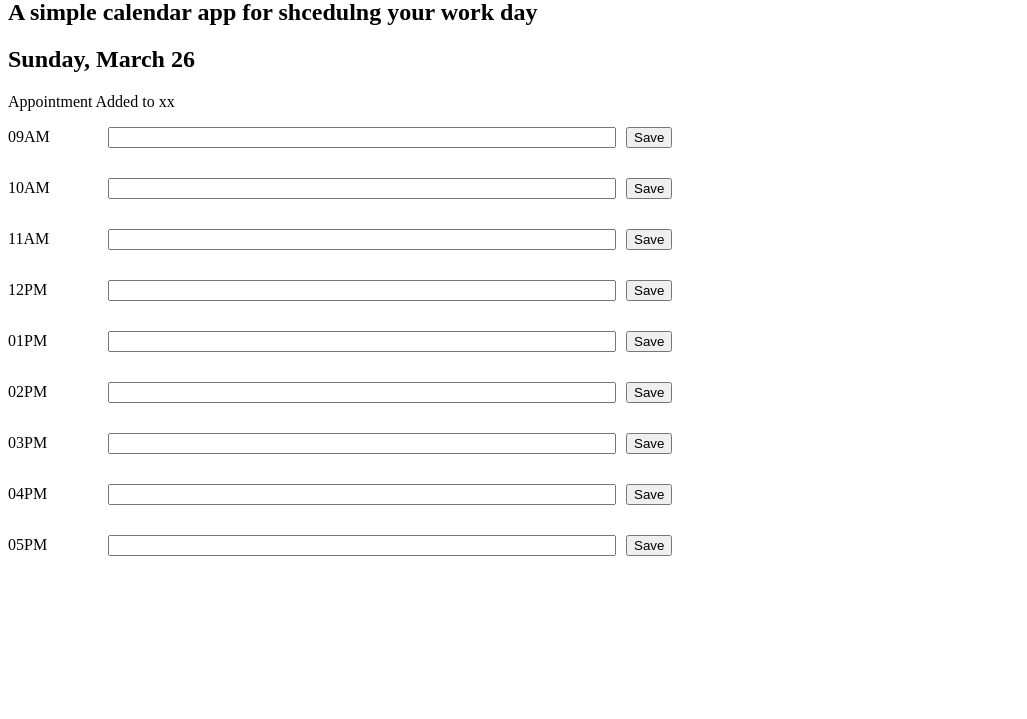
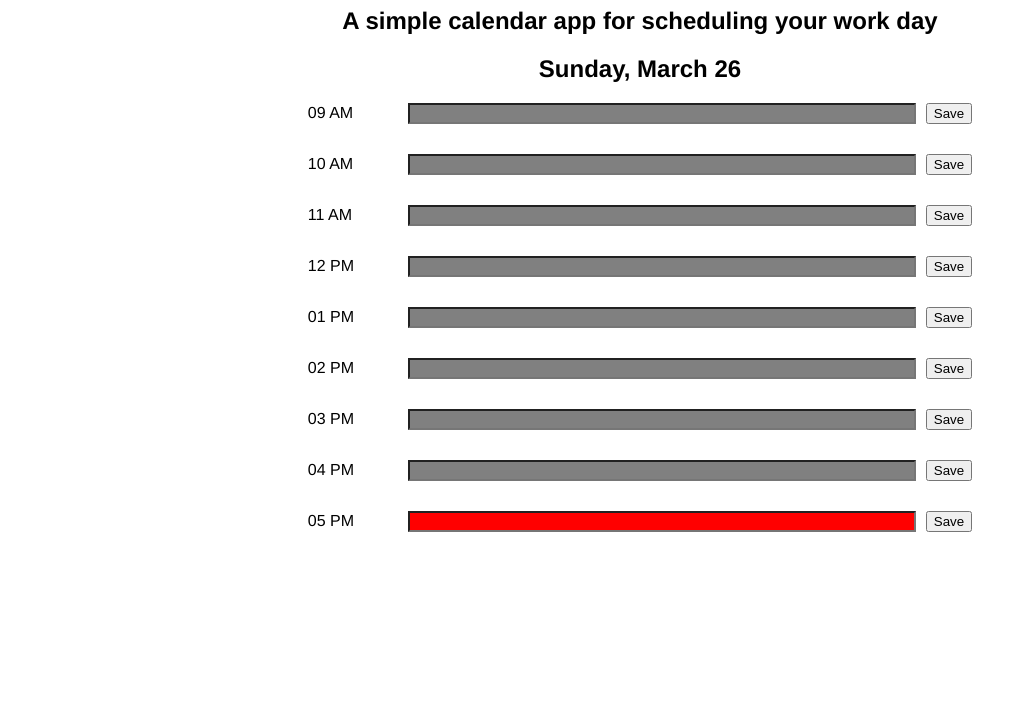
Before and after one commit to StrugglerXIV/Event-Planner-Challenge, a plain HTML site: page index.html in a window 1280 px wide. Shown: the part 81-800 px from the top of the page, without its empty margins (0-1027 px from the left). Drawn offline with nearby package versions, Linux system fonts and the light colour scheme.

Commit message:
Full functionality, css remianing

```diff
--- a/assets/css/reset.css
+++ b/assets/css/reset.css
@@ -0,0 +1,16 @@
+body {
+    font-family: 'Franklin Gothic Medium', 'Arial Narrow', Arial, sans-serif;
+    display: flex;
+    flex-direction: column;
+    align-items: center;
+}
+
+h1 {
+    text-align: center;
+}
+h2 {
+    text-align: center;
+}
+p {
+    text-align: center;
+}
--- a/assets/js/main.js
+++ b/assets/js/main.js
@@ -2,15 +2,34 @@
 var currentDayEl = document.getElementById('currentDay');
 currentDayEl.textContent = dayjs().format('dddd, MMMM DD');
 // Setting up local storage to text
-var fieldOneElText = localStorage.getItem('firstHour')
-var fieldTwoElText = localStorage.getItem('secondHour')
-var fieldThreeElText = localStorage.getItem('thirdHour')
-var fieldFourElText = localStorage.getItem('fourthHour')
-var fieldFiveElText = localStorage.getItem('fifthHour')
-var fieldSixElText = localStorage.getItem('sixthHour')
-var fieldSevenElText = localStorage.getItem('seventhHour')
-var fieldEightElText = localStorage.getItem('eighthHour')
-var fieldNineElText = localStorage.getItem('ninthHour')
+var fieldOneElText = localStorage.getItem('firstHour');
+var fieldTwoElText = localStorage.getItem('secondHour');
+var fieldThreeElText = localStorage.getItem('thirdHour');
+var fieldFourElText = localStorage.getItem('fourthHour');
+var fieldFiveElText = localStorage.getItem('fifthHour');
+var fieldSixElText = localStorage.getItem('sixthHour');
+var fieldSevenElText = localStorage.getItem('seventhHour');
+var fieldEightElText = localStorage.getItem('eighthHour');
+var fieldNineElText = localStorage.getItem('ninthHour');
+// Text content of the time.
+var time1El = document.getElementById('time1')
+var time2El = document.getElementById('time2')
+var time3El = document.getElementById('time3')
+var time4El = document.getElementById('time4')
+var time5El = document.getElementById('time5')
+var time6El = document.getElementById('time6')
+var time7El = document.getElementById('time7')
+var time8El = document.getElementById('time8')
+var time9El = document.getElementById('time9')
+time1El.textContent = dayjs().hour(9).format('hh A')
+time2El.textContent = dayjs().hour(10).format('hh A')
+time3El.textContent = dayjs().hour(11).format('hh A')
+time4El.textContent = dayjs().hour(12).format('hh A')
+time5El.textContent = dayjs().hour(13).format('hh A')
+time6El.textContent = dayjs().hour(14).format('hh A')
+time7El.textContent = dayjs().hour(15).format('hh A')
+time8El.textContent = dayjs().hour(16).format('hh A')
+time9El.textContent = dayjs().hour(17).format('hh A')
 // get save buttons
 var saveBtn1El = document.getElementById('saveBtn1');
 var saveBtn2El = document.getElementById('saveBtn2');
@@ -21,60 +40,71 @@ var saveBtn6El = document.getElementById('saveBtn6');
 var saveBtn7El = document.getElementById('saveBtn7');
 var saveBtn8El = document.getElementById('saveBtn8');
 var saveBtn9El = document.getElementById('saveBtn9');
+//Confirm save
+var locationConfirmEl = document.getElementById('locationConfirmed');
 
 // Save input and store it 1
-saveBtn1El.addEventListener('click', function() {
+saveBtn1El.addEventListener('click', function () {
     var fieldOneEl = document.getElementById('field1');
     var fieldOneElText = fieldOneEl.value;
     localStorage.setItem('firstHour', fieldOneElText);
+    locationConfirmEl.textContent =' The Item was saved in the Local Storage ✔️';
 });
 // Save input and store it 2
-saveBtn2El.addEventListener('click', function() {
+saveBtn2El.addEventListener('click', function () {
     var fieldTwoEl = document.getElementById('field2');
     var fieldTwoElText = fieldTwoEl.value;
     localStorage.setItem('secondHour', fieldTwoElText);
+    locationConfirmEl.textContent =' The Item was saved in the Local Storage ✔️';
 });
 // Save input and store it 3
-saveBtn3El.addEventListener('click', function() {
+saveBtn3El.addEventListener('click', function () {
     var fieldThreeEl = document.getElementById('field3');
     var fieldThreeElText = fieldThreeEl.value;
     localStorage.setItem('thirdHour', fieldThreeElText);
+    locationConfirmEl.textContent =' The Item was saved in the Local Storage ✔️';
 });
 // Save input and store it 4
-saveBtn4El.addEventListener('click', function() {
+saveBtn4El.addEventListener('click', function () {
     var fieldFourEl = document.getElementById('field4');
     var fieldFourElText = fieldFourEl.value;
     localStorage.setItem('fourthHour', fieldFourElText);
+    locationConfirmEl.textContent =' The Item was saved in the Local Storage ✔️';
 });
 // Save input and store it 5
-saveBtn5El.addEventListener('click', function() {
+saveBtn5El.addEventListener('click', function () {
     var fieldFiveEl = document.getElementById('field5');
     var fieldFiveElText = fieldFiveEl.value;
     localStorage.setItem('fifthHour', fieldFiveElText);
+    locationConfirmEl.textContent =' The Item was saved in the Local Storage ✔️';
 });
 // Save input and store it 6
-saveBtn6El.addEventListener('click', function() {
+saveBtn6El.addEventListener('click', function () {
     var fieldSixEl = document.getElementById('field6');
     var fieldSixElText = fieldSixEl.value;
     localStorage.setItem('sixthHour', fieldSixElText);
+    locationConfirmEl.textContent =' The Item was saved in the Local Storage ✔️';
 });
 // Save input and store it 7
-saveBtn7El.addEventListener('click', function() {
+saveBtn7El.addEventListener('click', function () {
     var fieldSevenEl = document.getElementById('field7');
     var fieldSevenElText = fieldSevenEl.value;
     localStorage.setItem('seventhHour', fieldSevenElText);
+    locationConfirmEl.textContent =' The Item was saved in the Local Storage ✔️';
 });
 // Save input and store it 8
-saveBtn8El.addEventListener('click', function() {
+saveBtn8El.addEventListener('click', function () {
     var fieldEightEl = document.getElementById('field8');
     var fieldEightElText = fieldEightEl.value;
     localStorage.setItem('eighthHour', fieldEightElText);
+    locationConfirmEl.textContent =' The Item was saved in the Local Storage ✔️';
 });
 // Save input and store it 9
-saveBtn9El.addEventListener('click', function() {
+saveBtn9El.addEventListener('click', function () {
     var fieldNineEl = document.getElementById('field9');
     var fieldNineElText = fieldNineEl.value;
     localStorage.setItem('ninthHour', fieldNineElText);
+    locationConfirmEl.textContent =' The Item was saved in the Local Storage ✔️';
 });
 
 // Text persists after refresh
@@ -87,3 +117,81 @@ var fieldSixEl = document.getElementById('field6').value = fieldSixElText;
 var fieldSevenEl = document.getElementById('field7').value = fieldSevenElText;
 var fieldEightEl = document.getElementById('field8').value = fieldEightElText;
 var fieldNineEl = document.getElementById('field9').value = fieldNineElText;
+
+//Set bg color
+function colorize() {
+    //Hour 1
+    if (dayjs().isSame(dayjs().hour(9))) {
+        document.getElementById('field1').style.backgroundColor = "red";
+    } else if (dayjs().isAfter(dayjs().hour(9))) {
+        document.getElementById('field1').style.backgroundColor = "grey";
+    } else {
+        document.getElementById('field1').style.backgroundColor = "green";
+    }
+    //Hour 2
+    if (dayjs().isSame(dayjs().hour(10))) {
+        document.getElementById('field2').style.backgroundColor = "red";
+    } else if (dayjs().isAfter(dayjs().hour(10))) {
+        document.getElementById('field2').style.backgroundColor = "grey";
+    } else {
+        document.getElementById('field2').style.backgroundColor = "green";
+    }
+    //Hour 3
+    if (dayjs().isSame(dayjs().hour(11))) {
+        document.getElementById('field3').style.backgroundColor = "red";
+    } else if (dayjs().isAfter(dayjs().hour(10))) {
+        document.getElementById('field3').style.backgroundColor = "grey";
+    } else {
+        document.getElementById('field3').style.backgroundColor = "green";
+    }
+    //Hour 4
+    if (dayjs().isSame(dayjs().hour(12))) {
+        document.getElementById('field4').style.backgroundColor = "red";
+    } else if (dayjs().isAfter(dayjs().hour(12))) {
+        document.getElementById('field4').style.backgroundColor = "grey";
+    } else {
+        document.getElementById('field4').style.backgroundColor = "green";
+    }
+    //Hour 5
+    if (dayjs().isSame(dayjs().hour(13))) {
+        document.getElementById('field5').style.backgroundColor = "red";
+    } else if (dayjs().isAfter(dayjs().hour(13))) {
+        document.getElementById('field5').style.backgroundColor = "grey";
+    } else {
+        document.getElementById('field5').style.backgroundColor = "green";
+    }
+    //Hour 6
+    if (dayjs().isSame(dayjs().hour(14))) {
+        document.getElementById('field6').style.backgroundColor = "red";
+    } else if (dayjs().isAfter(dayjs().hour(14))) {
+        document.getElementById('field6').style.backgroundColor = "grey";
+    } else {
+        document.getElementById('field6').style.backgroundColor = "green";
+    }
+    //Hour 7
+    if (dayjs().isSame(dayjs().hour(15))) {
+        document.getElementById('field7').style.backgroundColor = "red";
+    } else if (dayjs().isAfter(dayjs().hour(15))) {
+        document.getElementById('field7').style.backgroundColor = "grey";
+    } else {
+        document.getElementById('field7').style.backgroundColor = "green";
+    }
+    //Hour 8
+    if (dayjs().isSame(dayjs().hour(16))) {
+        document.getElementById('field8').style.backgroundColor = "red";
+    } else if (dayjs().isAfter(dayjs().hour(16))) {
+        document.getElementById('field8').style.backgroundColor = "grey";
+    } else {
+        document.getElementById('field8').style.backgroundColor = "green";
+    }
+    //Hour 9
+    if (dayjs().isSame(dayjs().hour(17))) {
+        document.getElementById('field9').style.backgroundColor = "red";
+    } else if (dayjs().isAfter(dayjs().hour(17))) {
+        document.getElementById('field9').style.backgroundColor = "grey";
+    } else {
+        document.getElementById('field9').style.backgroundColor = "green";
+    }
+}
+
+setInterval(colorize, 100)
--- a/index.html
+++ b/index.html
@@ -4,6 +4,7 @@
     <meta charset="UTF-8">
     <meta http-equiv="X-UA-Compatible" content="IE=edge">
     <meta name="viewport" content="width=device-width, initial-scale=1.0">
+    <link rel="stylesheet" href="./assets/css/reset.css">
     <link rel="stylesheet" href="./assets/css/main.css">
     <title>Event Planner</title>
 </head>
@@ -13,23 +14,23 @@
         <!--title-->
     <h1>Work Day Scheduler</h1>
     <!--Description-->
-    <h2>A simple calendar app for shcedulng your work day</h2>
+    <h2>A simple calendar app for scheduling your work day</h2>
     <!--Current date and time-->
     <h2 id="currentDay"></h2>
     <!--Confirmation message-->
-    <p>Appointment Added to xx</p>
+    <p id="locationConfirmed"></p>
     </div>
     <!--schedule table-->
     <div class="scheduleTable">
-     <row><time> 09AM</time><input type="text" class="inputClass" id="field1"><button class='btn' id="saveBtn1">Save</button></row>
-     <row><time> 10AM</time><input type="text" class="inputClass" id="field2"><button class='btn' id="saveBtn2">Save</button></row>
-     <row><time> 11AM</time><input type="text" class="inputClass" id="field3"><button class='btn' id="saveBtn3">Save</button></row>
-     <row><time> 12PM</time><input type="text" class="inputClass" id="field4"><button class='btn' id="saveBtn4">Save</button></row>
-     <row><time> 01PM</time><input type="text" class="inputClass" id="field5"><button class='btn' id="saveBtn5">Save</button></row>
-     <row><time> 02PM</time><input type="text" class="inputClass" id="field6"><button class='btn' id="saveBtn6">Save</button></row>
-     <row><time> 03PM</time><input type="text" class="inputClass" id="field7"><button class='btn' id="saveBtn7">Save</button></row>
-     <row><time> 04PM</time><input type="text" class="inputClass" id="field8"><button class='btn' id="saveBtn8">Save</button></row>
-     <row><time> 05PM</time><input type="text" class="inputClass" id="field9"><button class='btn' id="saveBtn9">Save</button></row>
+     <row><time id="time1"></time><input type="text" class="inputClass" id="field1"><button class='btn' id="saveBtn1">Save</button></row>
+     <row><time id="time2"></time><input type="text" class="inputClass" id="field2"><button class='btn' id="saveBtn2">Save</button></row>
+     <row><time id="time3"></time><input type="text" class="inputClass" id="field3"><button class='btn' id="saveBtn3">Save</button></row>
+     <row><time id="time4"></time><input type="text" class="inputClass" id="field4"><button class='btn' id="saveBtn4">Save</button></row>
+     <row><time id="time5"></time><input type="text" class="inputClass" id="field5"><button class='btn' id="saveBtn5">Save</button></row>
+     <row><time id="time6"></time><input type="text" class="inputClass" id="field6"><button class='btn' id="saveBtn6">Save</button></row>
+     <row><time id="time7"></time><input type="text" class="inputClass" id="field7"><button class='btn' id="saveBtn7">Save</button></row>
+     <row><time id="time8"></time><input type="text" class="inputClass" id="field8"><button class='btn' id="saveBtn8">Save</button></row>
+     <row><time id="time9"></time><input type="text" class="inputClass" id="field9"><button class='btn' id="saveBtn9">Save</button></row>
     </div>
 </body>
 <script src="https://cdn.jsdelivr.net/npm/dayjs@1/dayjs.min.js"></script>
```
Also changed, not shown: assets/css/main.css (line endings or trailing spaces).
